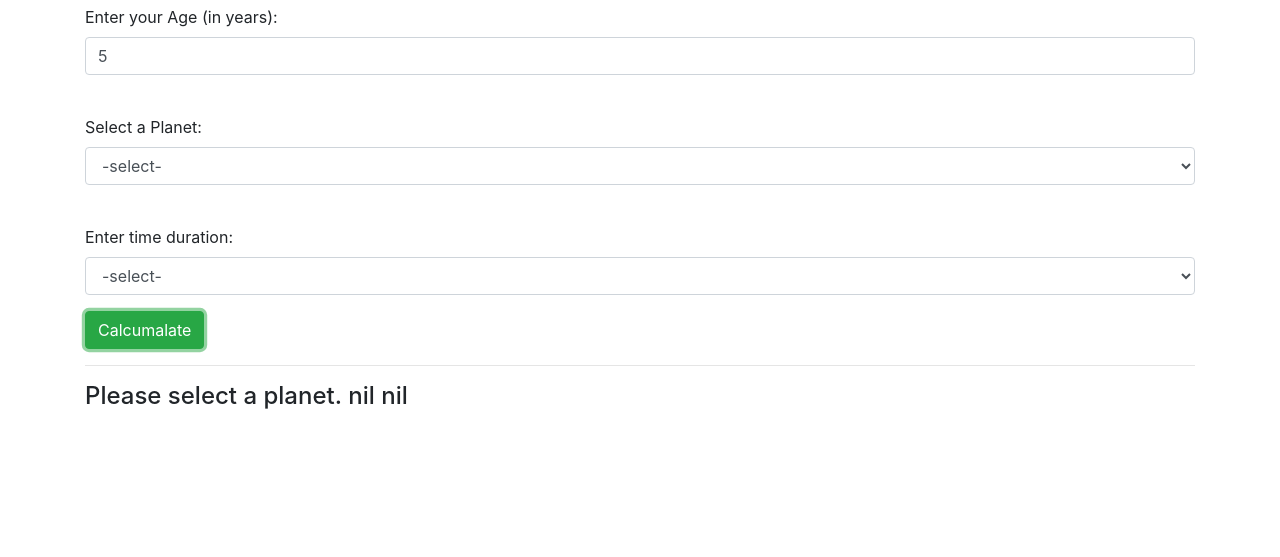
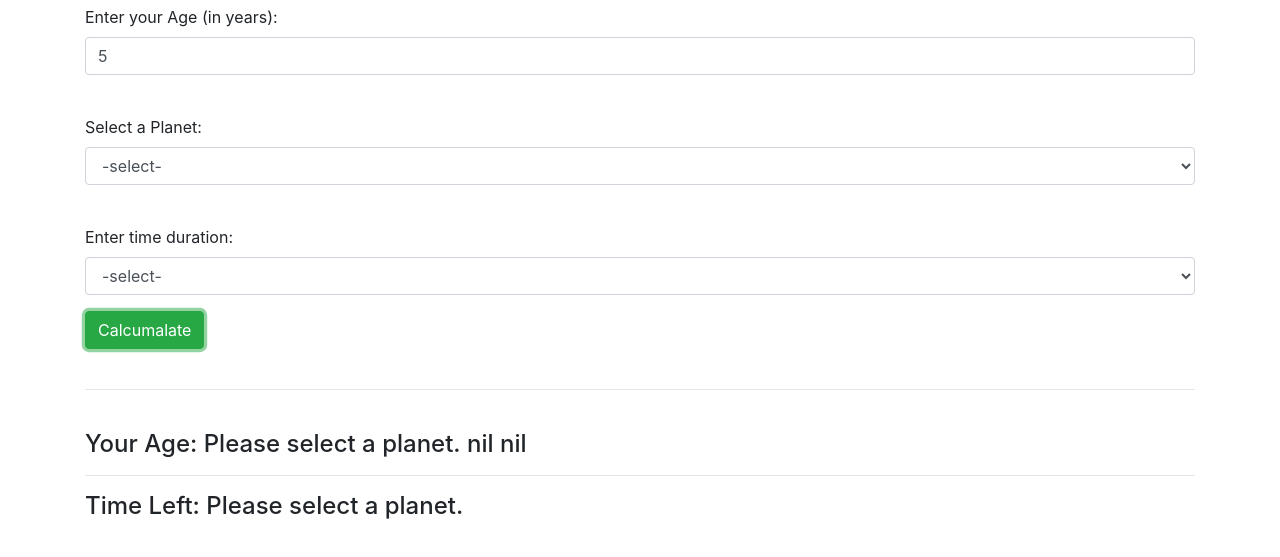
Before and after one commit to ryee-dev/age-calculator, a website built with webpack: page src/index.html in a window 1280 px wide. Both pictures are taken after typing "5" into the empty fields and a click on the button "Calcumalate". Shown: the part 51-608 px from the top of the page. Built offline with nearby package versions, Linux system fonts and the light colour scheme.

Commit message:
passes 'time left' test

```diff
--- a/src/age-calculator.js
+++ b/src/age-calculator.js
@@ -43,8 +43,10 @@ export class AgeCalculator {
   }
 
   timeLeft() {
-    const earthExpectancy = 79;
+    let earthExpectancy = 79;
+    let answer;
     let ratio;
+    let remaining;
 
     if ( this.planet === 'Earth' ) {
       ratio = 1;
@@ -82,7 +84,8 @@ export class AgeCalculator {
       answer = this.age * 31536000;
       remaining = earthExpectancy * 31536000;
     }
-    let timeLeft = remaining - answer;
+    let earthTimeLeft = remaining - answer;
+    let timeLeft = earthTimeLeft * ratio;
     return timeLeft.toFixed(2);
   }
 }
--- a/src/index.html
+++ b/src/index.html
@@ -46,11 +46,17 @@
         <button type="submit" class="btn btn-success">Calcumalate</button>
       </form>
 
-      <hr>
+      <br><hr><br>
 
       <div class="show-results">
         <h4>
-          <span id="cosmic-age"></span>&nbsp;<span id="planet-label"></span>&nbsp;<span id="time-label"> </span>
+          Your Age: <span id="cosmic-age"></span>&nbsp;<span id="planet-label"></span>&nbsp;<span id="time-label"> </span>
+        </h4>
+
+        <hr>
+
+        <h4>
+          Time Left: <span id="time-left"></span>&nbsp;<span id="planet-label"></span>&nbsp;<span id="time-label"></span>
         </h4>
       </div>
 
--- a/src/main.js
+++ b/src/main.js
@@ -12,8 +12,10 @@ $(document).ready(function() {
 
     let cosmicAge = new AgeCalculator(age, planet, time);
     let result = cosmicAge.getsAge();
+    let countdown = cosmicAge.timeLeft();
 
     $("#cosmic-age").text(result);
+    $("#time-left").text(countdown);
     $("#planet-label").text(cosmicAge.planet)
     $("#time-label").text(cosmicAge.time);
     $(".show-results").show();
```
Also changed, not shown: spec/age-calculator-spec.js (+8 -8 lines).
